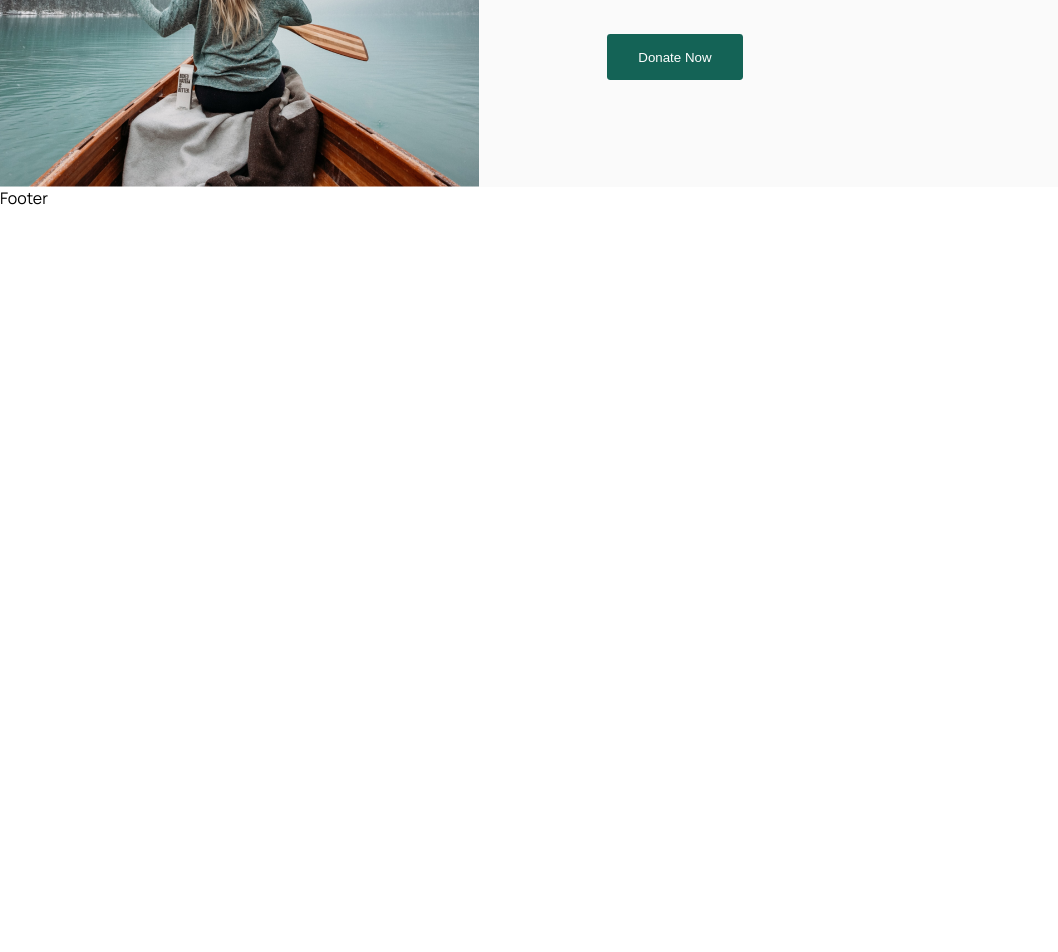
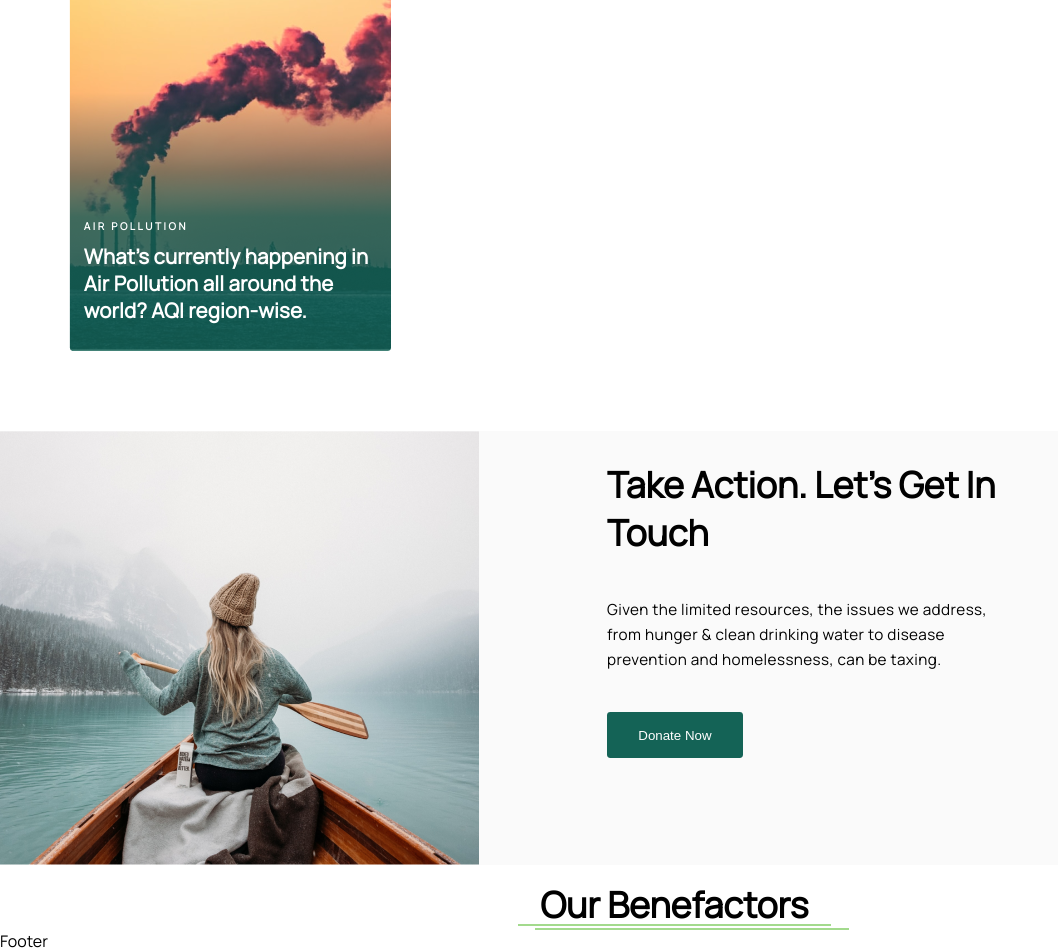
Before and after one commit to kmdshojib/enviromental, a React (Create React App) app: page / in a window 1280 px wide. Shown: the part 1788-2740 px from the top of the page, without its empty margins (0-1058 px from the left). Before the commit the page ends 1997 px from the top, so only its background shows below. Built offline with nearby package versions, Linux system fonts and the light colour scheme.

Commit message:
pllution card added

```diff
--- a/package.json
+++ b/package.json
@@ -6,7 +6,6 @@
     "@testing-library/jest-dom": "^5.16.5",
     "@testing-library/react": "^13.4.0",
     "@testing-library/user-event": "^13.5.0",
-    "rc-progress": "^3.4.1",
     "react": "^18.2.0",
     "react-countup": "^6.4.0",
     "react-dom": "^18.2.0",
--- a/src/Pages/Home.js
+++ b/src/Pages/Home.js
@@ -1,7 +1,9 @@
 import React from 'react'
 import Assitance from '../components/Assistance/Assitance'
+import Benefactor from '../components/Benefactor/Benefactor'
 import Counter from '../components/Counter/Counter'
 import Hero from '../components/Hero/Hero'
+import PllutionCard from '../components/Pollution-card/PllutionCard'
 import TakeAction from '../components/TakeAction/TakeAction'
 
 const Home = () => {
@@ -10,7 +12,9 @@ const Home = () => {
         <Hero />
         <Assitance />
         <Counter />
+        <PllutionCard />
         <TakeAction />
+        <Benefactor />
     </div>
   )
 }
--- /dev/null
+++ b/src/components/Benefactor/Benefactor.js
@@ -0,0 +1,16 @@
+import React from 'react'
+import "./benefactor.styles.css"
+
+const Benefactor = () => {
+    return (
+        <div className='spacing'>
+            <div className='benefactor-title'>
+                <h1>Our Benefactors</h1>
+                <div className='border1'></div>
+                <div className='border2'></div>
+            </div>
+        </div>
+    )
+}
+
+export default Benefactor
--- /dev/null
+++ b/src/components/Benefactor/benefactor.styles.css
@@ -0,0 +1,25 @@
+.benefactor-title{
+    width: 100%;
+    display: flex;
+    justify-content: center;
+    flex-direction: column;
+    align-items: center;
+}
+.benefactor-title h1 {
+    width:346.47px;
+    height:58.59px;
+    font-weight: 600;
+    font-size: 35.6662px;
+    line-height: 80px;
+    margin: 0;
+    text-align: center;
+}
+.border1,.border2{
+    width: 311.65px;
+    border: 1.69839px solid #A3DA8D;
+}
+.border2{
+    border: 1.69839px solid #A3DA8D;
+    margin-top: 2px;
+    margin-left: 35px;
+}
--- a/src/components/Counter/Counter.js
+++ b/src/components/Counter/Counter.js
@@ -44,7 +44,7 @@ const Counter = () => {
                     counterData.map(({startTime,endTime,imgUrl,description,partner,decimals}) => (
                         <div className='counter-container'>
                             <img className='counter-img' src={imgUrl} alt="progressbar" />
-                            <h1 className='counter-title'><CountUp start={startTime} end={endTime} decimal={decimals} enableScrollSpy /><span>{partner}</span></h1>
+                            <h1 className='counter-title'><CountUp start={startTime} end={endTime} decimal={decimals} enableScrollSpy scrollSpyOnce /><span>{partner}</span></h1>
                             <p className='counter-subtitle'>{description}</p>
                         </div>
                     ))
--- /dev/null
+++ b/src/components/Pollution-card/PllutionCard.js
@@ -0,0 +1,36 @@
+import React from 'react'
+import "./pollutionCard.styles.css"
+
+import airpollution from "../../assets/Airplloution.png"
+
+
+const PllutionCard = () => {
+
+    return (
+        <div className='spacing pollution-card'>
+            <div style={{ background: `url(${airpollution})` }} className="pollution-card-container">
+                <p className="pollution-title">Air Pollution</p>
+                <h4 className="pollution-description">What’s currently happening in Air Pollution all around the world? AQI region-wise.</h4>
+
+                <div className='donate-section'>
+                    <div className='collaboration'>
+                        <p>Collaborating with local partners to implement community-owned clean drinking water projects in remote communities.</p>
+                    </div>
+                    <div>
+                        <p className="percentage">67%</p>
+                        <div className='progress-bar'>
+                            <div className='progress-line'></div>
+                        </div>
+                    </div>
+                    <div className='money'>
+                        <p className='raised'>Raised : $10.11 million</p>
+                        <p className='goal'>Goal: $23 million</p>
+                    </div>
+                    <button type='button' className="progress-btn">Donate Now</button>
+                </div>
+            </div>
+        </div>
+    )
+}
+
+export default PllutionCard
--- /dev/null
+++ b/src/components/Pollution-card/pollutionCard.styles.css
@@ -0,0 +1,117 @@
+.pollution-card {
+    margin-top: 80px;
+    margin-bottom: 80px;
+}
+
+.pollution-card-container {
+    background-size: cover;
+    background-repeat: repeat;
+    border-radius: 3.39678px;
+    width: 322.69px;
+    height: 518.01px;
+    display: flex;
+    flex-direction: column;
+}
+
+.pollution-title {
+    margin-top: auto;
+    font-weight: 700;
+    font-size: 10.1903px;
+    line-height: 14px;
+    letter-spacing: 2.54px;
+    text-transform: uppercase;
+    color: #fff;
+    margin-left: 15px;
+}
+
+.pollution-description {
+    width: 295.52px;
+    height: 81.52px;
+    font-weight: 600;
+    font-size: 20.3807px;
+    line-height: 27px;
+    letter-spacing: 0.2px;
+    margin-left: 15px;
+    color: #fff;
+    margin-top: 0;
+}
+
+/* progressbar */
+.donate-section {
+    margin-bottom: 25px;
+    margin-left: 10px;
+    display: flex;
+    flex-direction: column;
+    display: none;
+}
+
+.collaboration p {
+    font-weight: 500;
+    font-size: 15.2855px;
+    line-height: 25px;
+    letter-spacing: 0.424597px;
+    color: #FFFFFF;
+    margin-top: 25px;
+}
+
+.pollution-card-container:hover>.donate-section {
+    display: flex;
+    cursor: pointer;
+}
+
+.progress-bar {
+    width: 295.52px;
+    height: 7px;
+    border: 0.849195px solid #A3DA8D;
+    border-radius: 3.39678px;
+}
+
+.progress-line {
+    width: 225.04px;
+    height: 7px;
+    background: #A3DA8D;
+    border-radius: 3.39678px;
+}
+
+.percentage {
+    margin-left: 67%;
+    margin-bottom: 0;
+    width: 25.48px;
+    height: 19.53px;
+    color: #A3DA8D;
+    letter-spacing: 0.424597px;
+}
+
+.money {
+    display: flex;
+    justify-content: space-between;
+    margin-right: 15px;
+    margin-bottom: 15px;
+}
+
+.raised,
+.goal {
+    font-weight: 600;
+    font-size: 11.8887px;
+    line-height: 19px;
+    color: #FFFFFF;
+    letter-spacing: .424px;
+    margin: 0;
+    padding-bottom: 25px;
+}
+
+.progress-btn {
+    width: 100.87px;
+    height: 30.17px;
+    box-sizing: border-box;
+    border-radius: 3.39678px;
+    border: 1.27379px solid #FAFAFA;
+    text-align: center;
+    align-self: center;
+    margin-top: 15px;
+    cursor: pointer;
+    margin-left: 0 !important;
+    background: transparent;
+    color: #fff;
+    margin-bottom: 15px;
+}
```
Also changed, not shown: src/assets/Airplloution.png (added), 1 other file (tests, documents, lock files or other folders).
